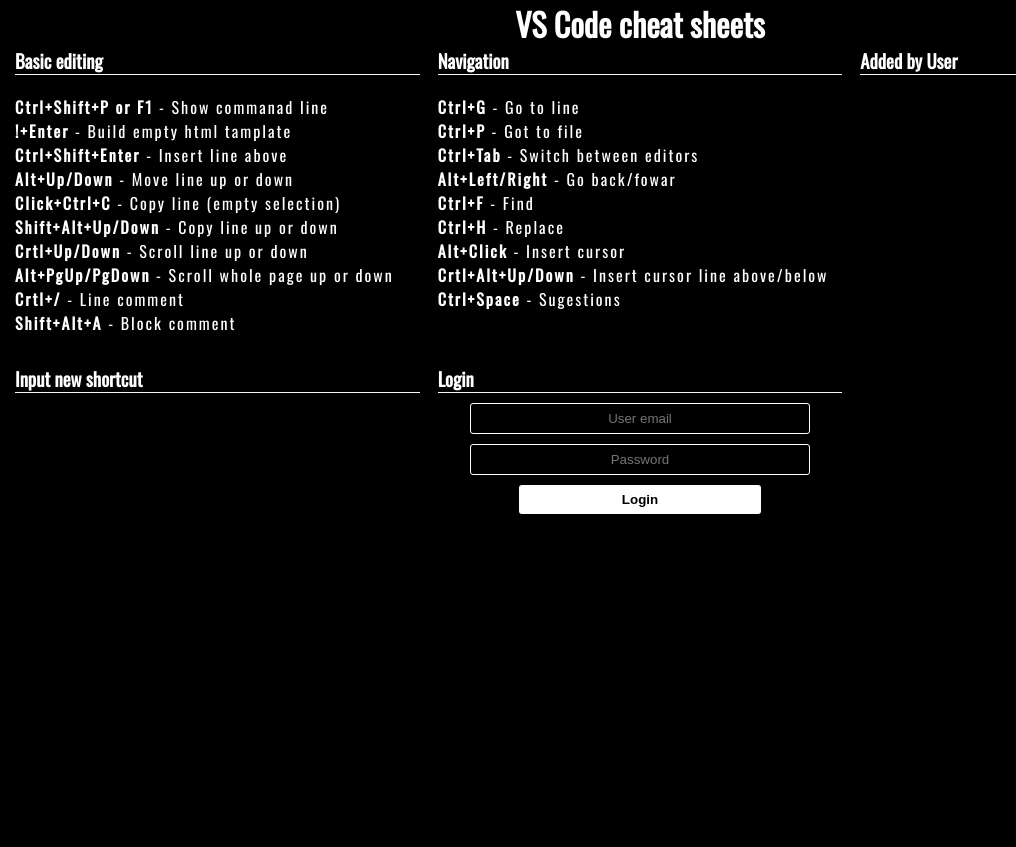
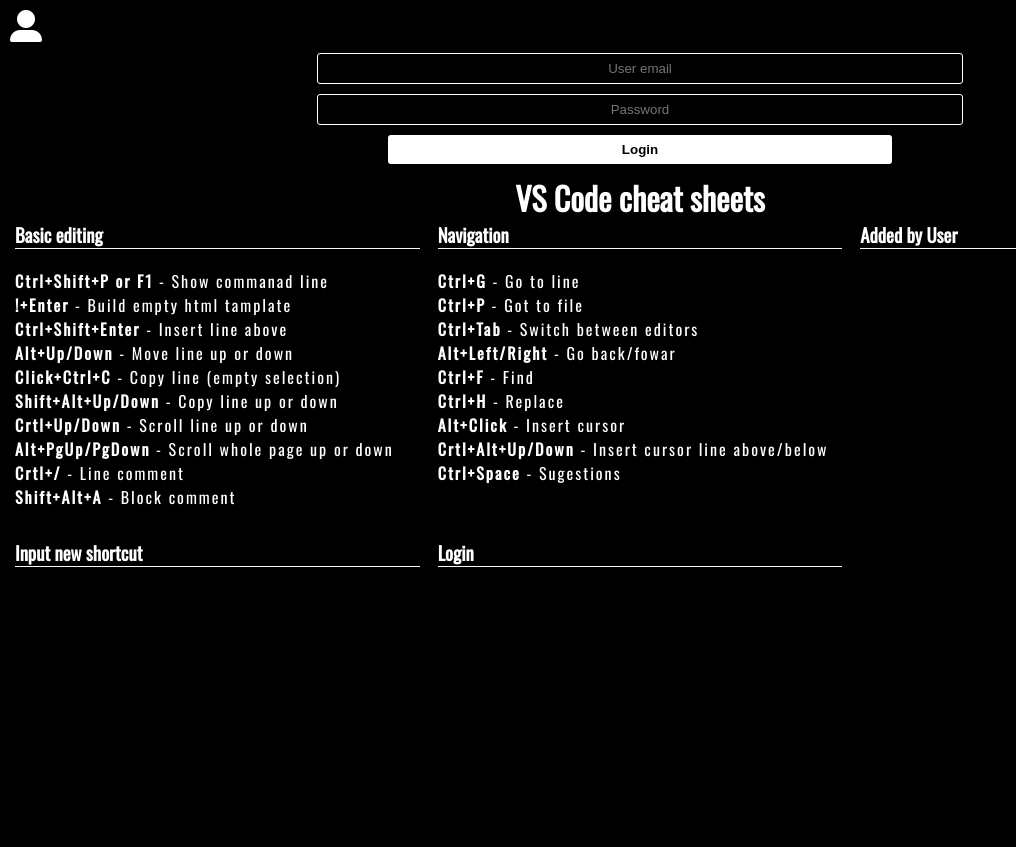
Before and after one commit to norbert-lukaszuk/codeCheatSheet, a plain HTML site: page public/index.html in a window 1280 px wide. Shown: the whole page, without its empty margins (0-1016 px from the left). Before the commit the page ends 800 px from the top, so only its background shows below. Drawn offline with nearby package versions, Linux system fonts and the light colour scheme; no server answers.

Commit message:
user icon navigation

```diff
--- a/public/index.html
+++ b/public/index.html
@@ -4,10 +4,21 @@
     <meta charset="UTF-8">
     <meta name="viewport" content="width=device-width, initial-scale=1.0">
     <link rel="stylesheet" href="style.css">
+    <script src="https://kit.fontawesome.com/420f196fe5.js" crossorigin="anonymous"></script>
     <link href="https://fonts.googleapis.com/css?family=Oswald&display=swap" rel="stylesheet">
     <title>Code cheat sheet</title>
 </head>
 <body>
+    <nav class="navigation" id="navigation">
+        <i class="user__icon fas fa-user-alt fa-2x" id="user__icon"></i>
+        <div class="login__wraper" id="login__wraper">
+            <form class="login__form" id="login__form">
+                <input type="email" name="user__email" id="user__email" placeholder="User email">
+                <input type="password" name="user__password" id="user__password" placeholder="Password">
+                <button id="login__button">Login</button>
+            </form>
+        </div>
+    </nav>
     <h1 class="main__header" id="main__header">VS Code cheat sheets</h1>
 <div class="main__wraper" id="main__wraper">
     <section class="vscode__section">
@@ -66,11 +77,11 @@
         <div class="vsShortCut__wraper" id="vsShortCutList__wraper">
             <h3 class="section__header" id="vscode__sectionHeader">Login</h3>
 
-            <form class="login__form" id="login__form">
+            <!-- <form class="login__form" id="login__form">
                 <input type="email" name="user__email" id="user__email" placeholder="User email">
                 <input type="password" name="user__password" id="user__password" placeholder="Password">
                 <button id="login__button">Login</button>
-            </form>
+            </form> -->
             </div>
     </section>
 </div>
--- a/public/script.js
+++ b/public/script.js
@@ -4,6 +4,7 @@
 const login__button = document.getElementById('login__button');
 const login__form = document.getElementById('login__form');
 const input__form = document.getElementById('input__form');
+const user__icon = document.getElementById('user__icon');
 const user__list = document.getElementById('user__list');
 const user__email = document.getElementById('user__email');
 const user__password = document.getElementById('user__password');
@@ -26,18 +27,20 @@
             return this.created.toLocaleDateString()
         }
     }
-
+    user__icon.addEventListener('click', e=>{
+        login__form.classList.toggle('login__form--hide');
+    })
     login__button.addEventListener('click',e=>{
         e.preventDefault();
         const email = user__email.value;
         const password = user__password.value;
         console.log(email, password);
+        login__form.classList.add('login__form--hide');
         login__form.reset();
         auth.signInWithEmailAndPassword(email, password)
         .then((cred) => {
             // close the signup modal & reset form
             console.log(cred);
-            login__form.className = 'login__form--hide'
         })
         .catch(err =>{console.log(err)
             if(err.code === 'auth/wrong-password'||'auth/user-not-found'){
@@ -107,9 +110,7 @@
             shortCut__item.setAttribute('data-id',doc.id); // unique id from firebase
             shortCut__item.innerHTML = `<b>${key}</b> - ${description}`;
             user__list.prepend(shortCut__item);
-            login__form.className = 'login__form--hide'
-            // login__form.style.visibility = 'hidden';
-            // input__form.style.visibility = 'visible';
+
             input__form.className = 'input__form';
 
         }))
--- a/public/style.css
+++ b/public/style.css
@@ -29,7 +29,7 @@
 .login__form button{
     display: block;
     margin-top: 10px;
-    width: 60%;
+    width: 40%;
     background: none;
     border: none;
     background-color: #ffffff;
@@ -46,7 +46,7 @@
     border: none;
     border: 1px solid #ffffff;
     border-radius: 3px;
-    width: 80%;
+    width: 50%;
     padding: 7px;
 }
 .login__form input[type="password"]{
@@ -57,7 +57,7 @@
     border: none;
     border: 1px solid #ffffff;
     border-radius: 3px;
-    width: 80%;
+    width: 50%;
     padding: 7px;
 }
 input[type="submit"]{
@@ -103,7 +103,8 @@
     visibility: hidden;
 }
 .login__form--hide{
-    visibility: hidden;
+    /* visibility: hidden; */
+    display: none;
 }
 .main__header{
     text-align: center;
@@ -120,6 +121,9 @@
     align-items: center;
     flex-direction: column; */
 }
+.navigation{
+    padding: 10px;
+}
 .section__header{
     /* font-size: 1.438rem; */
     border-bottom: 1px solid #f8f8f8;
@@ -128,6 +132,9 @@
     letter-spacing: 2px;
 
 }
+.user__icon{
+    cursor: pointer;
+}
 .user__list li{
     cursor: pointer;
 }
```
